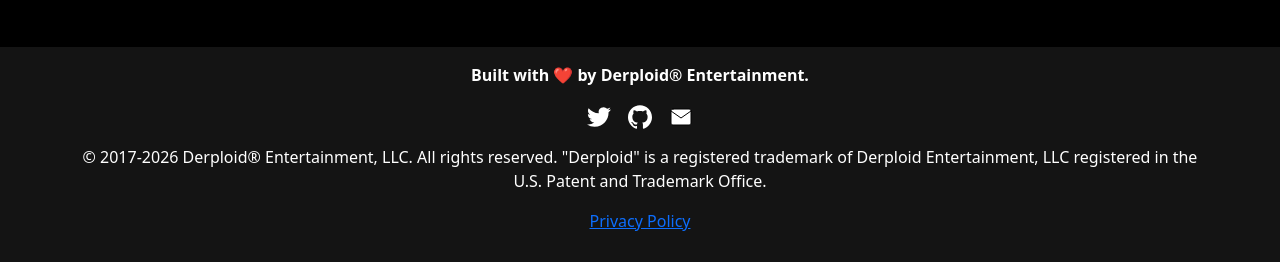
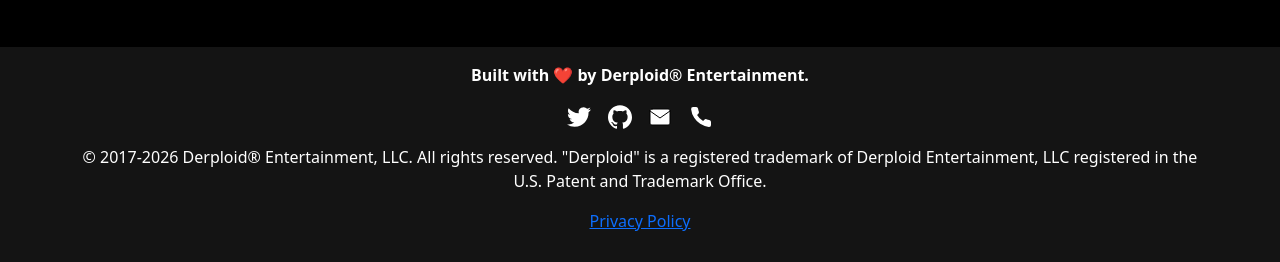
Before and after one commit to DerploidEntertainment/Website, a Jekyll site: the page built from web/index.html, in a window 1280 px wide. Shown: the part 3557-3819 px from the top of the page. Built offline with Jekyll 4.4.1, drawn with Linux system fonts in a browser that asks for light colours.

Commit message:
Add phone number to contact links in the footer

```diff
--- a/web/_config.yml
+++ b/web/_config.yml
@@ -23,6 +23,7 @@
   twitter: DerploidCo
   github: DerploidEntertainment
   email: contact@derploid.com
+  phone: "+13307905917"
   support: https://github.com/DerploidEntertainment/Website/issues/new
 privacyPolicyUri: https://hhh-legal-docs.s3.us-east-2.amazonaws.com/hhh-privacy.html
 highHandHoldem:
--- a/web/_includes/footer.html
+++ b/web/_includes/footer.html
@@ -1,7 +1,6 @@
 <p class="fw-bold">Built with ❤️ by Derploid® Entertainment.</p>
 <p>
-    <a href="https://twitter.com/{{ site.contact.twitter }}" target="_blank" rel="noopener noreferrer"
-        class="text-decoration-none">
+    <a href="https://twitter.com/{{ site.contact.twitter }}" target="_blank" rel="noopener noreferrer" class="text-decoration-none">
         <svg xmlns="https://www.w3.org/2000/svg" role="img" width="24" height="24" viewBox="0 0 24 24" fill="white"
             stroke="black" stroke-width="0" stroke-linecap="round" stroke-linejoin="round">
             <title>Twitter</title>
@@ -10,8 +9,7 @@
         </svg>
     </a>
     &nbsp;&nbsp;
-    <a href="https://github.com/{{ site.contact.github }}" target="_blank" rel="noopener noreferrer"
-        class="text-decoration-none">
+    <a href="https://github.com/{{ site.contact.github }}" target="_blank" rel="noopener noreferrer" class="text-decoration-none">
         <svg xmlns="https://www.w3.org/2000/svg" role="img" width="24" height="24" viewBox="0 0 24 24" fill="white"
             stroke="black" stroke-width="0" stroke-linecap="round" stroke-linejoin="round">
             <title>GitHub</title>
@@ -20,12 +18,18 @@
         </svg>
     </a>
     &nbsp;&nbsp;
-    <a href="mailto:{{ site.contact.email }}" target="_blank" class="text-decoration-none" rel="noopener noreferrer">
+    <a href="mailto:{{ site.contact.email }}" target="_blank" rel="noopener noreferrer" class="text-decoration-none">
         <svg xmlns="https://www.w3.org/2000/svg" role="img" width="24" height="24" viewBox="0 0 24 24" fill="white"
             stroke="black" stroke-width="1" stroke-linecap="round" stroke-linejoin="round">
             <title>Email</title>
             <path d="M4 4h16c1.1 0 2 .9 2 2v12c0 1.1-.9 2-2 2H4c-1.1 0-2-.9-2-2V6c0-1.1.9-2 2-2z" />
             <polyline points="22,6 12,13 2,6"></polyline>
+        </svg>
+    </a>
+    &nbsp;&nbsp;
+    <a href="tel:{{ site.contact.phone }}" target="_blank" rel="noopener noreferrer" class="text-decoration-none">
+        <svg xmlns="http://www.w3.org/2000/svg" width="24" height="24" viewBox="0 0 24 24" fill="white" stroke-width="2" stroke-linecap="round" stroke-linejoin="round">
+            <path d="M22 16.92v3a2 2 0 0 1-2.18 2 19.79 19.79 0 0 1-8.63-3.07 19.5 19.5 0 0 1-6-6 19.79 19.79 0 0 1-3.07-8.67A2 2 0 0 1 4.11 2h3a2 2 0 0 1 2 1.72 12.84 12.84 0 0 0 .7 2.81 2 2 0 0 1-.45 2.11L8.09 9.91a16 16 0 0 0 6 6l1.27-1.27a2 2 0 0 1 2.11-.45 12.84 12.84 0 0 0 2.81.7A2 2 0 0 1 22 16.92z"></path>
         </svg>
     </a>
 </p>
```
